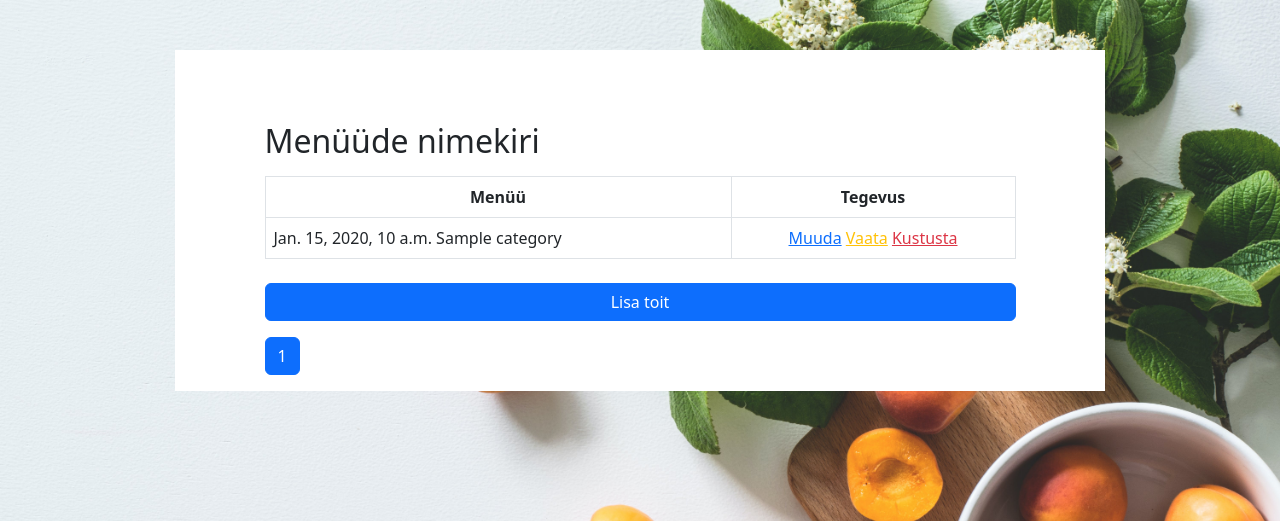
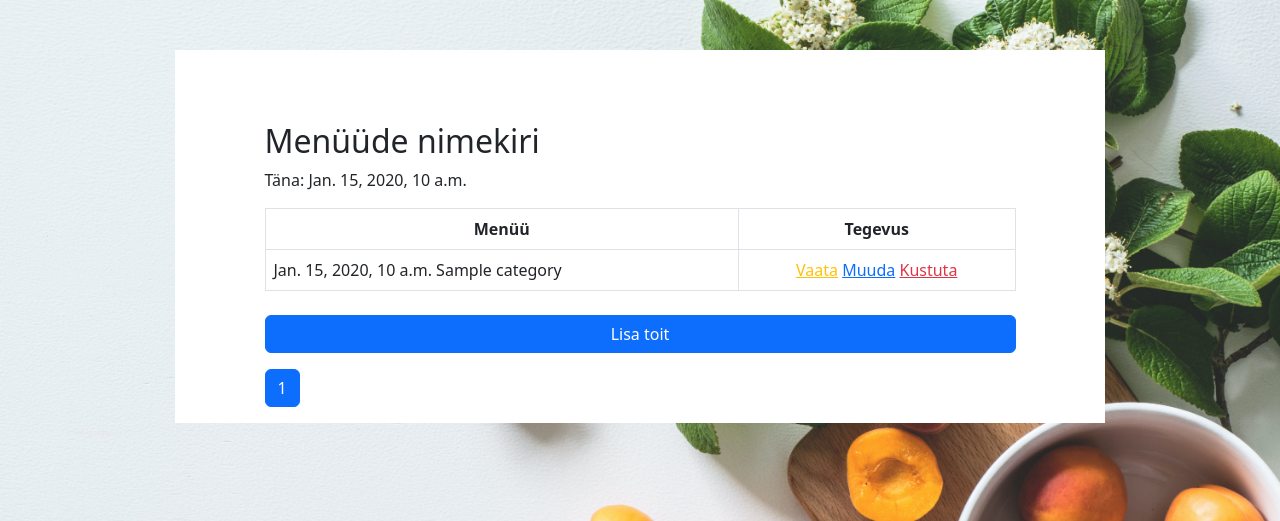
Before and after one commit to lilyvein/Bistroo3, a Django app: template app_admin/templates/app_admin/foodmenu_list.html in a window 1280 px wide. Shown: the top 521 px of the page. Run offline with Django 4.2, Linux system fonts and the light colour scheme; the template is opened without the code that fills it: most values are stand-ins (such as "Sample title", 1, 10 or a date in 2020); some libraries are stand-ins or nearby versions.

Commit message:
29.02 uuendatud

```diff
--- a/app_admin/templates/app_admin/foodmenu_list.html
+++ b/app_admin/templates/app_admin/foodmenu_list.html
@@ -1,4 +1,5 @@
 {% extends 'base_admin.html' %}
+
 {% block main %}
 <div class="container col-10" style="background-color: white; margin-top: 50px;">
     <div class="row">
@@ -12,20 +13,16 @@
                     </tr>
                 </thead>
                 <tbody>
-
                     {% if object_list %}
+                        <p>Täna: {{ today }}</p>
                         {% for menu in object_list %}
                         <tr>
-                                <td class="text-reset"
-                                    href="{{ menu.get_absolute_url }}">{{ menu.date }} {{ menu.category }}
-                                </td>
+                            <td>{{ menu.date }} {{ menu.category }}</td>
                             <td class="text-center">
+                                <a href="{% url 'app_admin:foodmenu_detail' pk=menu.id %}" class="text-warning">Vaata</a>
                                 {% if menu.date >= today %}
-                                        <a href="{% url 'app_admin:foodmenu_update' pk=menu.id %}">Muuda</a>
-                                        <a href="{% url 'app_admin:foodmenu_detail' pk=menu.id %}"
-                                           class="text-warning">Vaata</a>
-                                        <a href="{% url 'app_admin:foodmenu_delete' pk=menu.id %}"
-                                           class="text-danger">Kustusta</a>
+                                    <a href="{% url 'app_admin:foodmenu_update' pk=menu.id %}" class="text-primary">Muuda</a>
+                                    <a href="{% url 'app_admin:foodmenu_delete' pk=menu.id %}" class="text-danger">Kustuta</a>
                                 {% else %}
                                     <span class="text-secondary">Muutmine/Kustutamine keelatud</span>
                                 {% endif %}
@@ -37,10 +34,8 @@
                     {% endif %}
                 </tbody>
             </table>
-
             <p class="pt-2">
-                    <a href="{% url 'app_admin:foodmenu_create' %}" role="button" class="btn btn-primary w-100">Lisa
-                        toit</a>
+                <a href="{% url 'app_admin:foodmenu_create' %}" role="button" class="btn btn-primary w-100">Lisa toit</a>
             </p>
             {% include 'pagination.html' %}
         </div>
--- a/app_admin/templates/app_admin/menuHeadlines_list.html
+++ b/app_admin/templates/app_admin/menuHeadlines_list.html
@@ -17,8 +17,7 @@
                     <tbody>
                     {% for menuHeadline in menuHeadlines %}
                         <tr>
-                            {#                        <td>{{ menuHeadline.date|date:"d.m.Y" }}</td>#}
-                            <td>{{ menuHeadline.date }}</td>
+                            <td>{{ menuHeadline.date|date:"d.m.Y" }}</td>
                             <td>{% if menuHeadline.teema %}{{ menuHeadline.teema }} {% endif %}</td>
                             <td>{% if menuHeadline.soovitab %}{{ menuHeadline.soovitab }} {% endif %}</td>
                             <td>{% if menuHeadline.valmistas %}{{ menuHeadline.valmistas }} {% endif %}</td>
```
Also changed, not shown: app_admin/views.py (+9 -2 lines), db.sqlite3. Lines whose indentation alone changed are shown as unchanged.
